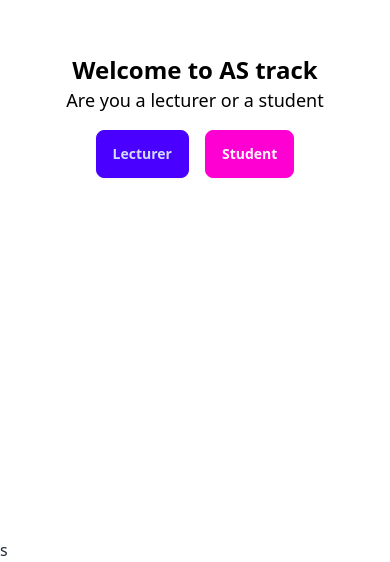
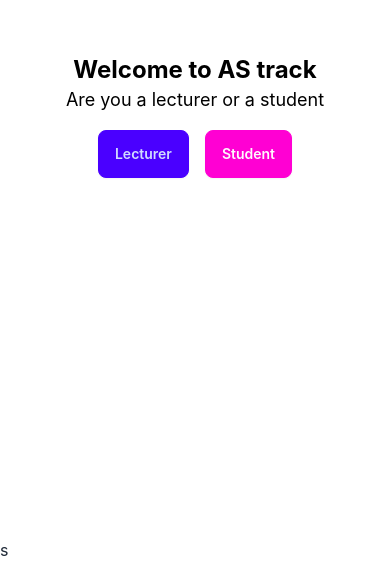
Before and after one commit to paulthadev/QRCode-Smart-Attendance-System, a React (Vite) app: page / in a window 390 px wide. Shown: the part 306-868 px from the top of the page. Built offline with nearby package versions, Linux system fonts and the light colour scheme.

Commit message:
feat: Update tailwind.config.js with new screen sizes and font families
The `tailwind.config.js` file has been updated to include new screen sizes and font families. This change enhances the styling capabilities of the application by providing more options for responsive design and font selection.

```diff
--- a/tailwind.config.js
+++ b/tailwind.config.js
@@ -2,7 +2,25 @@
 export default {
   content: ["./index.html", "./src/**/*.{js,ts,jsx,tsx}"],
   theme: {
-    extend: {},
+    screens: {
+      xs: "500px",
+      sm: "640px",
+      md: "768px",
+      lg: "1024px",
+      xl: "1280px",
+      "2xl": "1536px",
+      "3xl": "1920px",
+      "4k": "2560px",
+    },
+    extend: {
+      colors: {},
+
+      fontFamily: {
+        sans: ['"Inter"', "sans-serif"],
+        "Josefin Sans": ["Josefin Sans"],
+        Poppins: ["Poppins"],
+      },
+    },
   },
   plugins: [require("daisyui")],
 };
```
